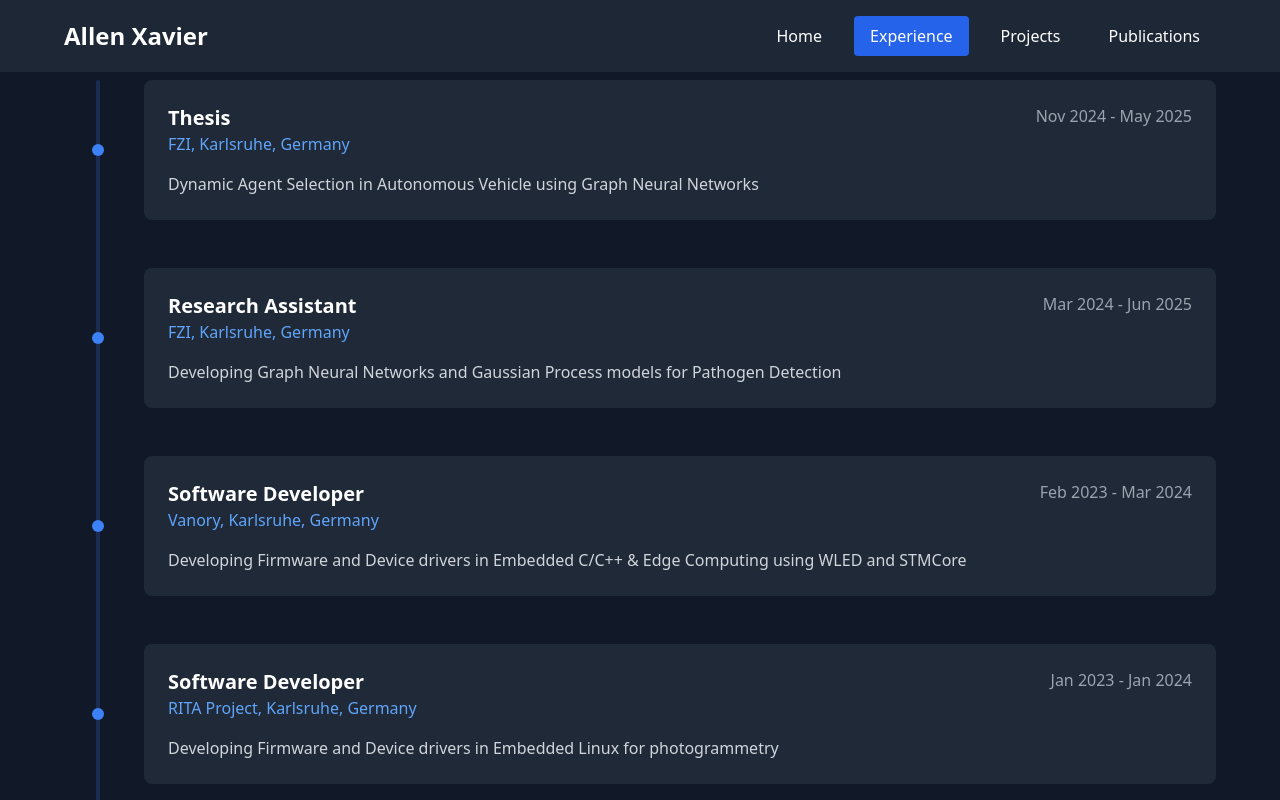
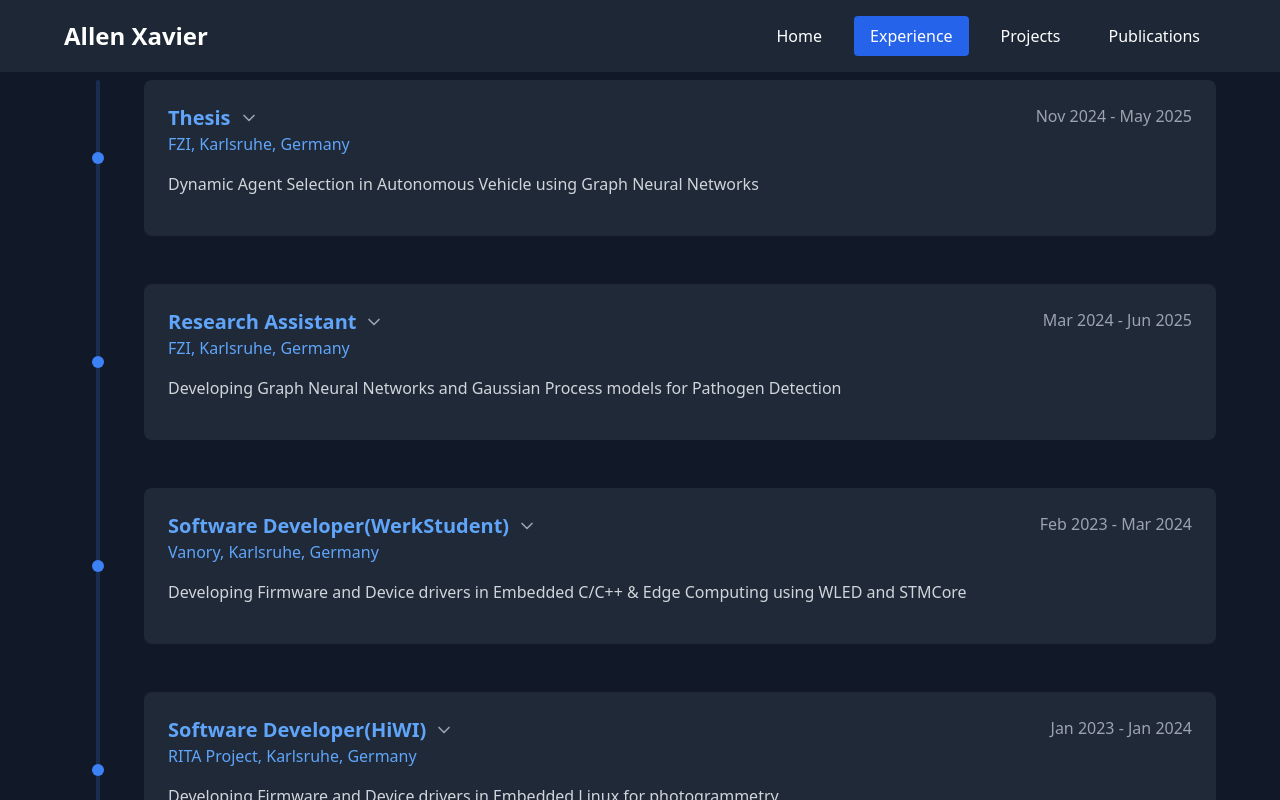
Before and after one commit to xavierallem/AllenXavier, a React (Vite) app: page / in a window 1280 px wide. Both pictures are taken after a click on the button "Experience". Shown: the top 800 px of the page. Built offline with nearby package versions, Linux system fonts and the light colour scheme.

Commit message:
added changes to main

```diff
--- a/src/App.jsx
+++ b/src/App.jsx
@@ -1,10 +1,68 @@
 import React, { useState, useEffect } from 'react';
-import { GithubIcon, Mail, BookOpen, Code2 } from 'lucide-react';
+import { GithubIcon, Mail, BookOpen, Code2, ChevronDown, ChevronUp } from 'lucide-react';
 import AllenImage from './assets/Allen.jpeg';
-const Portfolio = () => {
-  const [activeSection, setActiveSection] = useState('home');
-  const [isVisible, setIsVisible] = useState(false);
 
+
+
+
+const experienceDetails = {
+  "Thesis": {
+    skills: ["Deep Learning","Graph Neural Networks", "PyTorch", "Python", "Collaborative Perception", "PointPillars"],
+    achievements: [
+      "Researching novel approaches for dynamic agent selection in autonomous vehicles using LIDAR",
+      "Implementing and evaluating GNN architectures for multi-agent systems",
+      "Developing simulation environments for testing and validation"
+    ]
+  },
+  "Research Assistant": {
+    skills: ["Graph Neural Networks", "Gaussian Process", "Python", "Data Analysis"],
+    achievements: [
+      "Developing ML models for pathogen detection in Hospital Environments",
+      "Creating data pipelines for real-time in Pre Processing the data for Training purposes",
+      "Publishing research findings in academic papers"
+    ]
+  },
+  "Software Developer(WerkStudent)": {
+    skills: ["Embedded C/C++", "WLED", "STMCore", "Edge Computing", "IoT", "Electronics"],
+    achievements: [
+      "Led OS development of firmware for IoT devices",
+      "Optimized power consumption by 40%",
+      "Implemented robust communication protocols"
+    ]
+  },
+  "Software Developer(HiWI)": {
+    skills: ["Embedded Linux", "Docker", "Python", "Photogrammetry", "Image Processing"],
+    achievements: [
+      "Developed Linux drivers for imaging devices using state machine",
+      "Implemented image processing pipeline with PyTorch",
+      "Created containerized deployment solutions"
+    ]
+  },
+  "Associate Software Developer": {
+    skills: ["Java Script","Node.js", "MongoDB", "AWS", "Linux", "Git"],
+    achievements: [
+      "Developed AI chatbots using Java Script and Custom Scripting language by Gupshup",
+      "Backend Develoopment for ChatBots",
+      "Led agile development projects for Client oriented Projects"
+    ]
+  },
+  "Machine Learning Intern": {
+    skills: ["Python", "TensorFlow", "Data Analysis", "Edge Computing", "Electronics"],
+    achievements: [
+      "Created EdgeML models for wearable devices and developing firmware",
+      "Analyzed Parkinson's patient data using Data Analysis in python",
+      "Improved gait detection accuracy by 5% using Ensemble of Models approach"
+    ]
+  },
+  "Embedded Systems Developer": {
+    skills: ["Qt", "C++", "IoT", "MQTT", "Electronics", "TCP/IP"],
+    achievements: [
+      "Designed IoT platform architecture",
+      "Implemented sensor calibration systems",
+      "Developed real-time monitoring interface"
+    ]
+  }
+ };
  const skillGroups = {
   'Languages & Core': ['C', 'C++', 'Python', 'Bash'],
   'AI & ML': ['PyTorch','TensorFlow', 'Graph Neural Networks', 'LLMs', 'OpenCV', 'Scikit-learn'],
@@ -128,13 +186,13 @@ const Portfolio = () => {
     description: "Developing Graph Neural Networks and Gaussian Process models for Pathogen Detection"
   },
   {
-      title: "Software Developer",
+    title: "Software Developer(WerkStudent)",
     company: "Vanory, Karlsruhe, Germany",
     date: "Feb 2023 - Mar 2024",
     description: "Developing Firmware and Device drivers in Embedded C/C++ & Edge Computing using WLED and STMCore"
   },
   {
-      title: "Software Developer",
+    title: "Software Developer(HiWI)",
     company: "RITA Project, Karlsruhe, Germany",
     date: "Jan 2023 - Jan 2024",
     description: "Developing Firmware and Device drivers in Embedded Linux for photogrammetry"
@@ -158,6 +216,91 @@ const Portfolio = () => {
     description: "Designing IOT Platform with QT, Programming and Calibrating Sensors"
   }
 ];
+
+ const ExperienceCard = ({ exp, index, isVisible }) => {
+  const [isExpanded, setIsExpanded] = useState(false);
+
+  return (
+    <div
+      className="relative pl-20 transition-transform cursor-pointer"
+      onClick={() => setIsExpanded(!isExpanded)}
+    >
+      <div
+        className={`absolute left-7 w-3 h-3 bg-blue-500 rounded-full transform transition-all duration-500 ${
+          isVisible ? 'scale-100' : 'scale-0'
+        }`}
+        style={{
+          top: '50%',
+          marginTop: '-6px',
+          transitionDelay: `${index * 200}ms`,
+        }}
+      />
+      <div
+        className={`bg-gray-800 p-6 rounded-lg transform transition-all duration-500 hover:bg-gray-700 ${
+          isVisible ? 'translate-x-0 opacity-100' : 'translate-x-20 opacity-0'
+        }`}
+        style={{ transitionDelay: `${index * 200 + 100}ms` }}
+      >
+        <div className="flex justify-between items-start mb-4">
+          <div>
+            <div className="flex items-center gap-2">
+              <h3 className="text-xl font-bold text-blue-400 transition-colors">{exp.title}</h3>
+              {isExpanded ?
+                <ChevronUp className="w-5 h-5 text-gray-400" /> :
+                <ChevronDown className="w-5 h-5 text-gray-400" />
+              }
+            </div>
+            <p className="text-blue-400">{exp.company}</p>
+          </div>
+          <span className="text-gray-400">{exp.date}</span>
+        </div>
+        <p className="text-gray-300">{exp.description}</p>
+
+        <div className={`mt-4 space-y-3 overflow-hidden transition-all duration-300 ${
+          isExpanded ? 'max-h-96 opacity-100' : 'max-h-0 opacity-0'
+        }`}>
+          <div className="border-t border-gray-700 pt-4">
+            {experienceDetails[exp.title] && (
+              <>
+                <div className="mb-4">
+                  <h4 className="font-semibold text-blue-400 mb-2">Skills & Technologies</h4>
+                  <div className="flex flex-wrap gap-2">
+                    {experienceDetails[exp.title].skills.map((skill) => (
+                      <span
+                        key={skill}
+                        className="px-2 py-1 bg-gray-900 rounded text-sm text-gray-300 hover:bg-blue-500/20"
+                      >
+                        {skill}
+                      </span>
+                    ))}
+                  </div>
+                </div>
+                <div>
+                  <h4 className="font-semibold text-blue-400 mb-2">Key Achievements</h4>
+                  <ul className="list-disc list-inside space-y-1">
+                    {experienceDetails[exp.title].achievements.map((achievement) => (
+                      <li key={achievement} className="text-sm text-gray-300">
+                        {achievement}
+                      </li>
+                    ))}
+                  </ul>
+                </div>
+              </>
+            )}
+          </div>
+        </div>
+      </div>
+    </div>
+  );
+};
+
+
+
+const Portfolio = () => {
+  const [activeSection, setActiveSection] = useState('home');
+  const [isVisible, setIsVisible] = useState(false);
+
+
 
   useEffect(() => {
     setIsVisible(true);
@@ -278,37 +421,14 @@ const Portfolio = () => {
 {activeSection === 'experience' && (
     <div className="relative">
       <div className="absolute left-8 top-0 w-1 h-full bg-blue-500/20 rounded-full" />
-
       <div className="space-y-12 relative">
         {experiences.map((exp, index) => (
-                  <div key={exp.title + exp.company} className="relative pl-20 hover:scale-105 transition-transform">
-                    <div
-                      className={`absolute left-7 w-3 h-3 bg-blue-500 rounded-full transform transition-all duration-500 ${
-                        isVisible ? 'scale-100' : 'scale-0'
-                      }`}
-                      style={{
-                        top: '50%',
-                        marginTop: '-6px',
-                        transitionDelay: `${index * 200}ms`,
-                      }}
+          <ExperienceCard
+            key={exp.title + exp.company}
+            exp={exp}
+            index={index}
+            isVisible={isVisible}
           />
-
-                    <div
-                      className={`bg-gray-800 p-6 rounded-lg transform transition-all duration-500 ${
-                        isVisible ? 'translate-x-0 opacity-100' : 'translate-x-20 opacity-0'
-                      }`}
-                      style={{ transitionDelay: `${index * 200 + 100}ms` }}
-                    >
-                      <div className="flex justify-between items-start mb-4">
-                        <div>
-                          <h3 className="text-xl font-bold group-hover:text-blue-400 transition-colors">{exp.title}</h3>
-                          <p className="text-blue-400">{exp.company}</p>
-                        </div>
-                        <span className="text-gray-400">{exp.date}</span>
-                      </div>
-                      <p className="text-gray-300">{exp.description}</p>
-                    </div>
-                  </div>
         ))}
       </div>
     </div>
```
Lines whose indentation alone changed are shown as unchanged.
